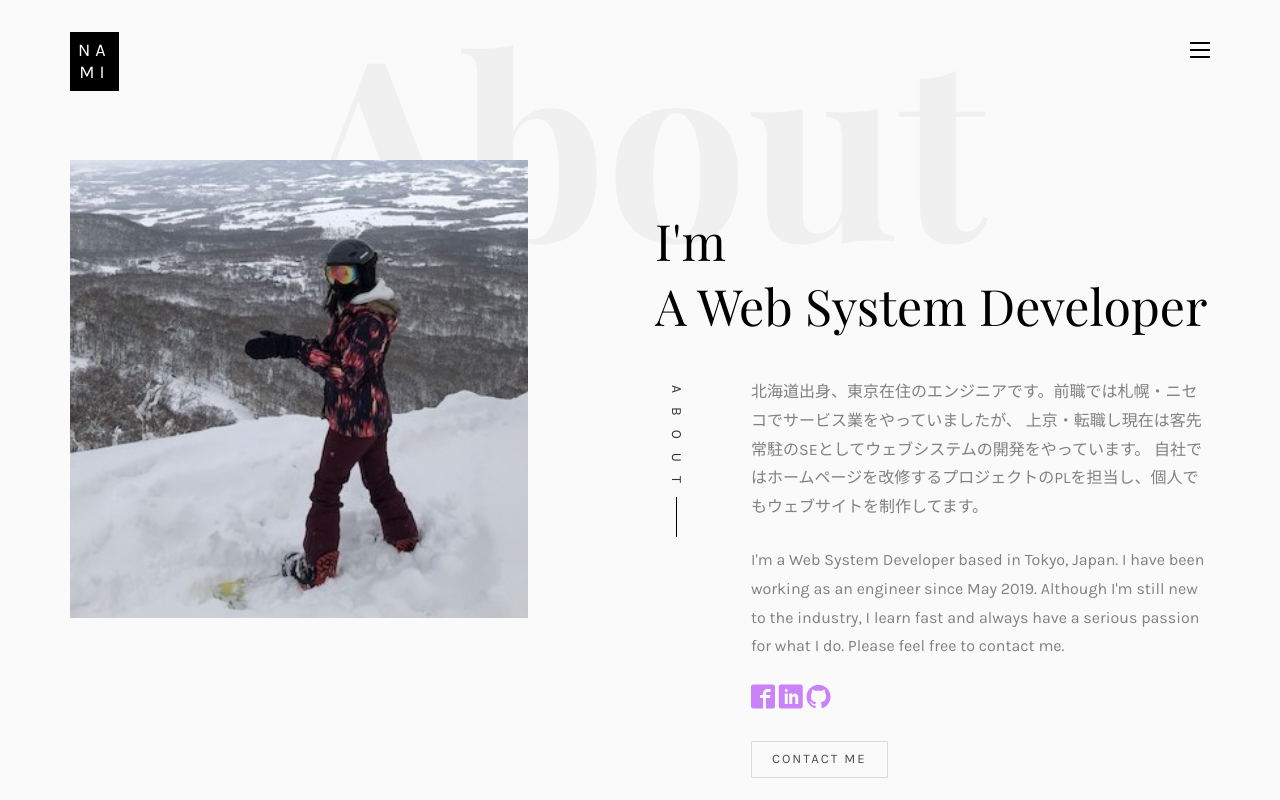
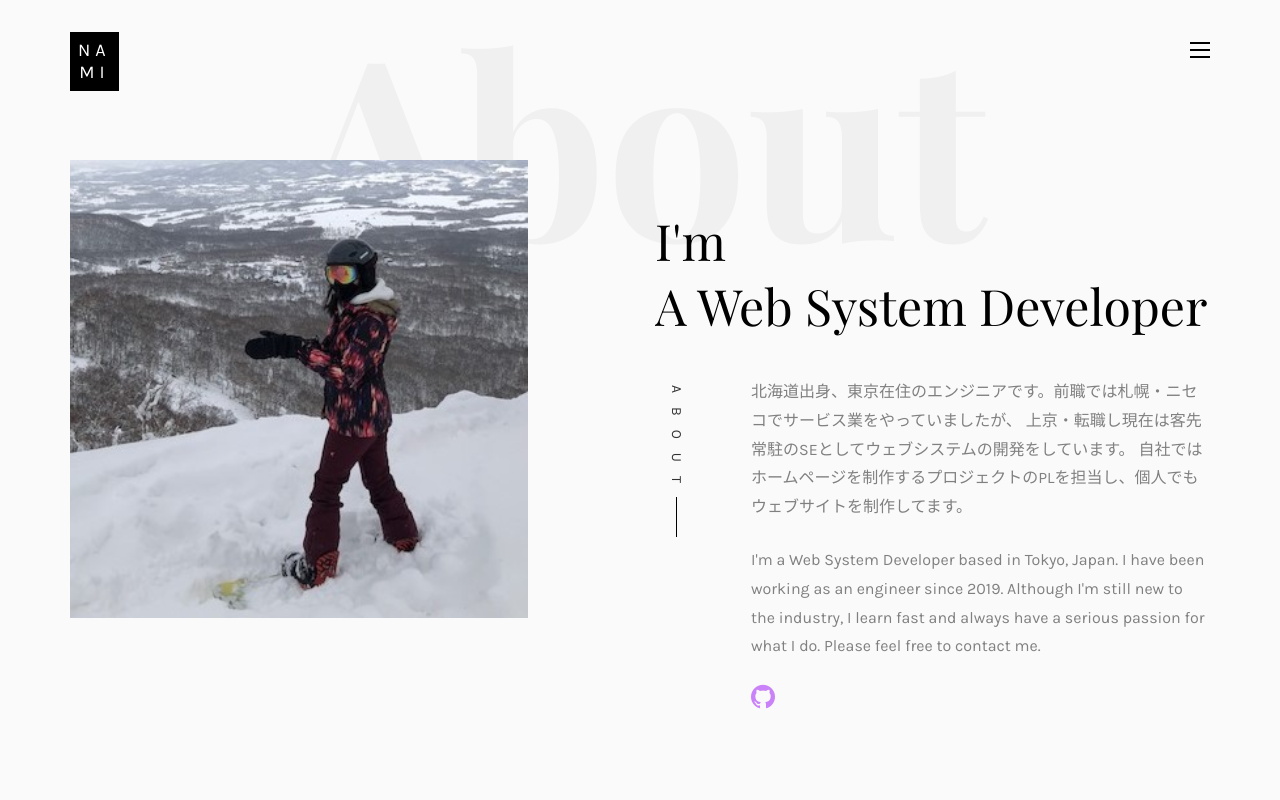
Before and after one commit to Nami5011/Nami5011.github.io, a plain HTML site: page index.html in a window 1280 px wide. Shown: the top 800 px of the page. Drawn offline with nearby package versions, Linux system fonts and the light colour scheme; files whose address does not match are found by name; a web font is replaced by a local one.

Commit message:
updated for the public

```diff
--- a/index.html
+++ b/index.html
@@ -1,5 +1,6 @@
 <!DOCTYPE HTML>
 <html>
+
 <head>
 	<meta charset="utf-8">
 	<meta http-equiv="X-UA-Compatible" content="IE=edge">
@@ -10,11 +11,11 @@
 	<meta name="author" content="" />
 
 	<!-- Facebook and Twitter integration -->
-	<meta property="og:title" content=""/>
-	<meta property="og:image" content=""/>
-	<meta property="og:url" content=""/>
-	<meta property="og:site_name" content=""/>
-	<meta property="og:description" content=""/>
+	<meta property="og:title" content="" />
+	<meta property="og:image" content="" />
+	<meta property="og:url" content="" />
+	<meta property="og:site_name" content="" />
+	<meta property="og:description" content="" />
 	<meta name="twitter:title" content="" />
 	<meta name="twitter:image" content="" />
 	<meta name="twitter:url" content="" />
@@ -49,6 +50,7 @@
 	<![endif]-->
 
 </head>
+
 <body>
 
 	<nav id="colorlib-main-nav" role="navigation">
@@ -126,10 +128,12 @@
 					<div class="col-md-5 animate-box">
 						<div class="owl-carousel3">
 							<div class="item">
-								<img class="img-responsive about-img" src="images/profile1.jpg" alt="html5 bootstrap template by colorlib.com">
+								<img class="img-responsive about-img" src="images/profile1.jpg"
+									alt="html5 bootstrap template by colorlib.com">
 							</div>
 							<div class="item">
-								<img class="img-responsive about-img" src="images/profile2.jpg" alt="html5 bootstrap template by colorlib.com">
+								<img class="img-responsive about-img" src="images/profile2.jpg"
+									alt="html5 bootstrap template by colorlib.com">
 							</div>
 						</div>
 					</div>
@@ -148,18 +152,20 @@
 									<h2 class="heading">About</h2>
 								</div>
 								<p>北海道出身、東京在住のエンジニアです。前職では札幌・ニセコでサービス業をやっていましたが、
-									上京・転職し現在は客先常駐のSEとしてウェブシステムの開発をやっています。
-									自社ではホームページを改修するプロジェクトのPLを担当し、個人でもウェブサイトを制作してます。</p>
+									上京・転職し現在は客先常駐のSEとしてウェブシステムの開発をしています。
+									自社ではホームページを制作するプロジェクトのPLを担当し、個人でもウェブサイトを制作してます。</p>
 								<p>I'm a Web System Developer based in Tokyo, Japan.
-									I have been working as an engineer since May 2019. Although I'm still new to the industry,
+									I have been working as an engineer since 2019. Although I'm still new to the
+									industry,
 									I learn fast and always have a serious passion for what I do.
 									Please feel free to contact me. </p>
 								<p class="colorlib-social-icons">
-									<a href="https://www.facebook.com/profile.php?id=100013024509114&amp;viewas=100000686899395" title="Facebook"><i class="icon-facebook2"></i></a>
-									<a href="#" title="LinkedIn"><i class="icon-linkedin"></i></a>
+									<!-- <a href="https://www.facebook.com/profile.php?id=100013024509114&amp;viewas=100000686899395"
+										title="Facebook"><i class="icon-facebook2"></i></a> -->
+									<!-- <a href="#" title="LinkedIn"><i class="icon-linkedin"></i></a> -->
 									<a href="https://github.com/Nami5011" title="GitHub"><i class="icon-github"></i></a>
 								</p>
-								<p><a href="contact.html" class="btn btn-primary btn-outline">Contact Me</a></p>
+								<!-- <p><a href="contact.html" class="btn btn-primary btn-outline">Contact Me</a></p> -->
 							</div>
 						</div>
 					</div>
@@ -209,7 +215,8 @@
 									</div>
 								</div>
 							</div>
-							<div class="one-forth services-img" style="background-image: url(images/services-img-1.jpg);">
+							<div class="one-forth services-img"
+								style="background-image: url(images/services-img-1.jpg);">
 							</div>
 						</div>
 					</div>
@@ -360,8 +367,13 @@
 					<div class="row">
 						<div class="col-md-12 text-center">
 							<p>
-								&copy; <!-- Link back to Colorlib can't be removed. Template is licensed under CC BY 3.0. -->
-Copyright &copy;<script>document.write(new Date().getFullYear());</script> All rights reserved | This template is made with <i class="icon-heart4" aria-hidden="true"></i> by <a href="https://colorlib.com" target="_blank">Colorlib</a>
+								&copy;
+								<!-- Link back to Colorlib can't be removed. Template is licensed under CC BY 3.0. -->
+								Copyright &copy;<script>
+									document.write(new Date().getFullYear());
+								</script> All rights reserved | This template is made with <i class="icon-heart4"
+									aria-hidden="true"></i> by <a href="https://colorlib.com"
+									target="_blank">Colorlib</a>
 								<!-- Link back to Colorlib can't be removed. Template is licensed under CC BY 3.0. -->
 							</p>
 						</div>
@@ -390,4 +402,5 @@ Copyright &copy;<script>document.write(new Date().getFullYear());</script> All r
 	<script src="js/main.js"></script>
 
 </body>
+
 </html>
```
Lines whose indentation alone changed are shown as unchanged.
